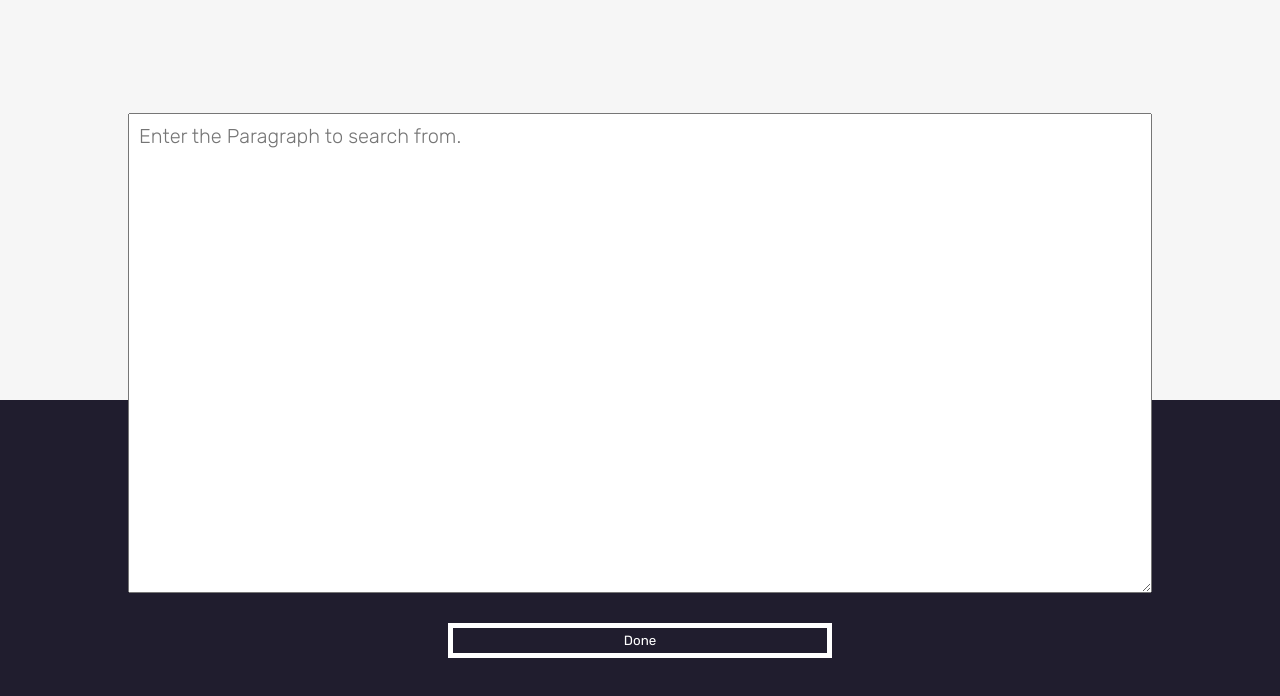
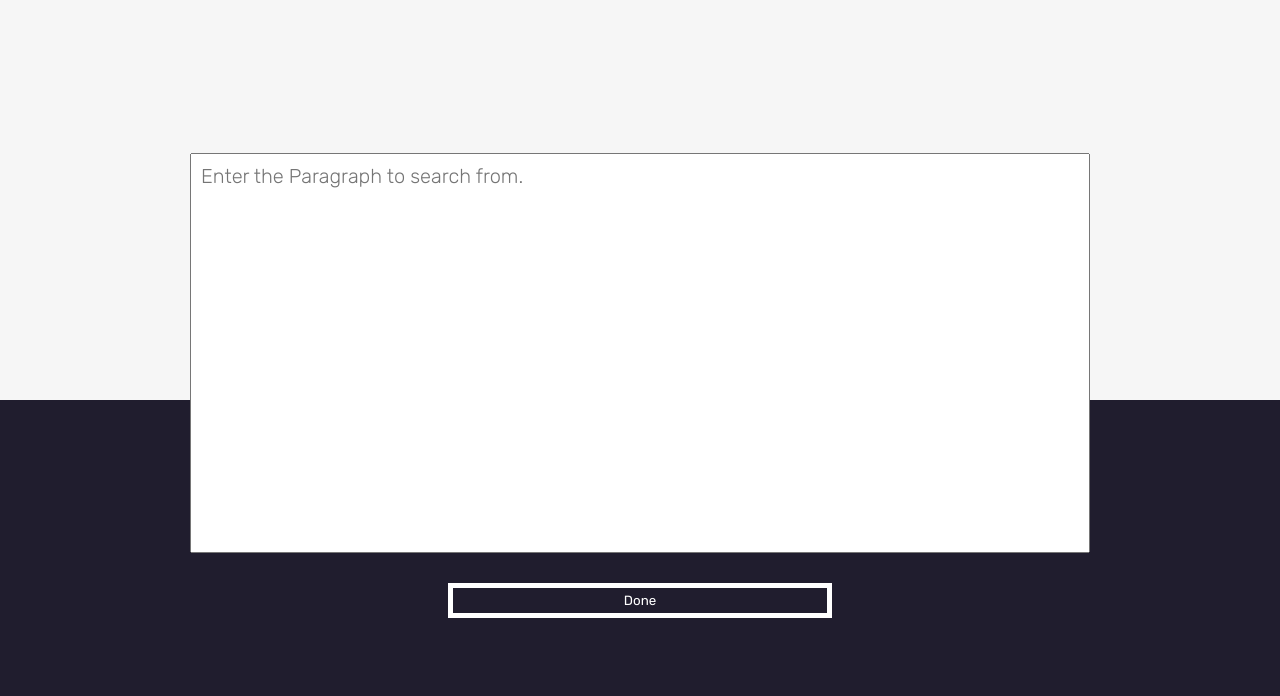
Before and after one commit to gititdoneAMAN/text-finder, a plain HTML site: page index.html in a window 1280 px wide. Drawn offline with Linux system fonts and the light colour scheme.

Commit message:
Fixed some of the resizing and overflow problems

```diff
--- a/style.css
+++ b/style.css
@@ -23,6 +23,7 @@ body {
   border-radius: 5px;
   box-shadow: 0 20px 35px rgba(60, 60, 60, 0.5);
   z-index: -1;
+  overflow: auto;
 }
 
 .wrapper {
@@ -51,6 +52,9 @@ body {
   line-height: 35px;
   text-align: justify;
   margin-top: 30px;
+  max-width: 100%;
+  max-height: 300px;
+  overflow: auto;
 }
 
 .overlay {
@@ -64,12 +68,14 @@ body {
 }
 
 .overlay textarea {
-  width: 80%;
-  height: 60%;
+  width: 900px;
+  height: 400px;
   font-family: "Rubik", sans-serif;
-  padding: 10px 10px;
+  padding: 10px;
   font-weight: 300;
   font-size: 20px;
+  resize: none;
+  overflow: auto;
 }
 
 .btn {
```
